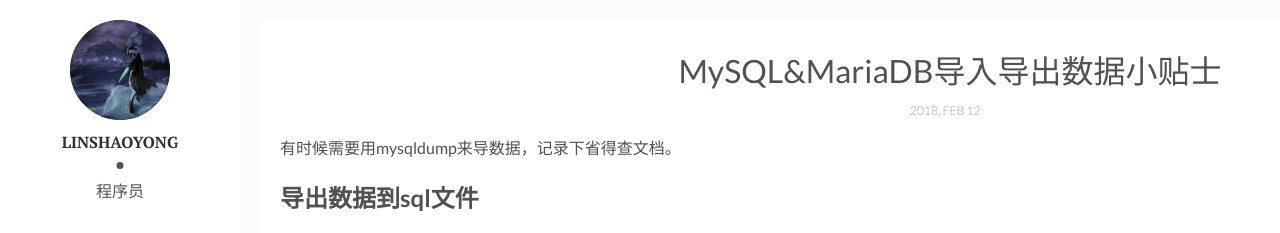
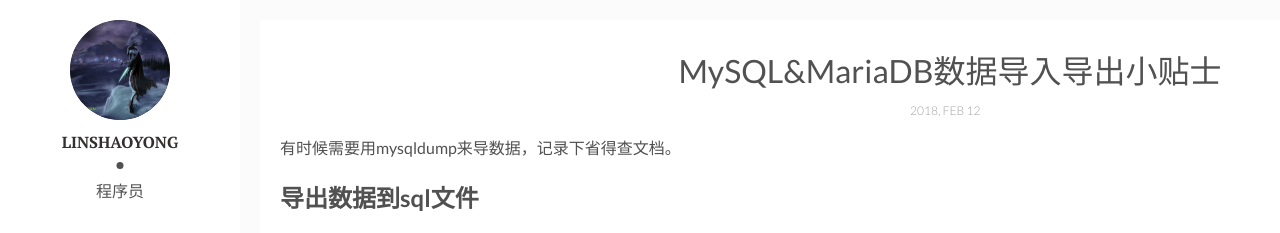
Before and after one commit to linshaoyong/linshaoyong.github.io, a Jekyll site: the page built from _posts/2018-02-12-mysql-or-mariadb-export-import-data.md, in a window 1280 px wide and 1080 px high. Shown: the top 233 px of the window. Built offline with Jekyll 4.4.1, drawn with Linux system fonts in a browser that asks for light colours.

```diff
--- a/_posts/2018-02-12-mysql-or-mariadb-export-import-data.md
+++ b/_posts/2018-02-12-mysql-or-mariadb-export-import-data.md
@@ -1,6 +1,6 @@
 ---
 layout: post
-title: "MySQL&MariaDB导入导出数据小贴士"
+title: "MySQL&MariaDB数据导入导出小贴士"
 date: 2018-02-12 21:50:50 +0800
 tags: [mysql, mariadb]
 ---
```
